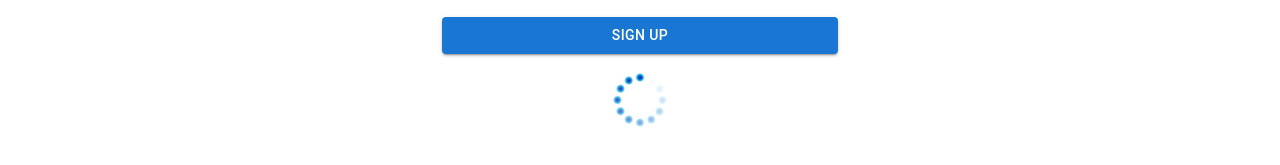
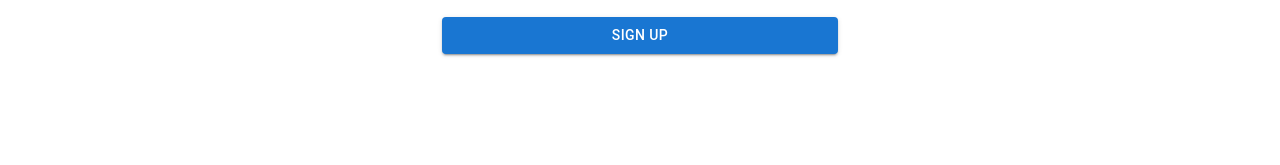
Before and after one commit to program-training/class-3-finalProject-ERP-front, a React (Vite) app: page /signUp in a window 1280 px wide. Shown: the part 403-568 px from the top of the page. Built offline with nearby package versions, Linux system fonts and the light colour scheme.

Commit message:
fix awaiting

```diff
--- a/src/components/SignUp.tsx
+++ b/src/components/SignUp.tsx
@@ -180,7 +180,7 @@ const SignUp: React.FC<FormikProps<FormValues>> = (props) => {
             </Button>
 
           </Box>
-          <div>{error?(error && <p>{error}</p>):( <img id="await" src="../public/await.gif"></img>)}</div>
+          <div>{error?(error && <p>{error}</p>):( waiting && <img id="await" src="../public/await.gif"></img>)}</div>
         </Box>
       </Container>
     </ThemeProvider>
```
